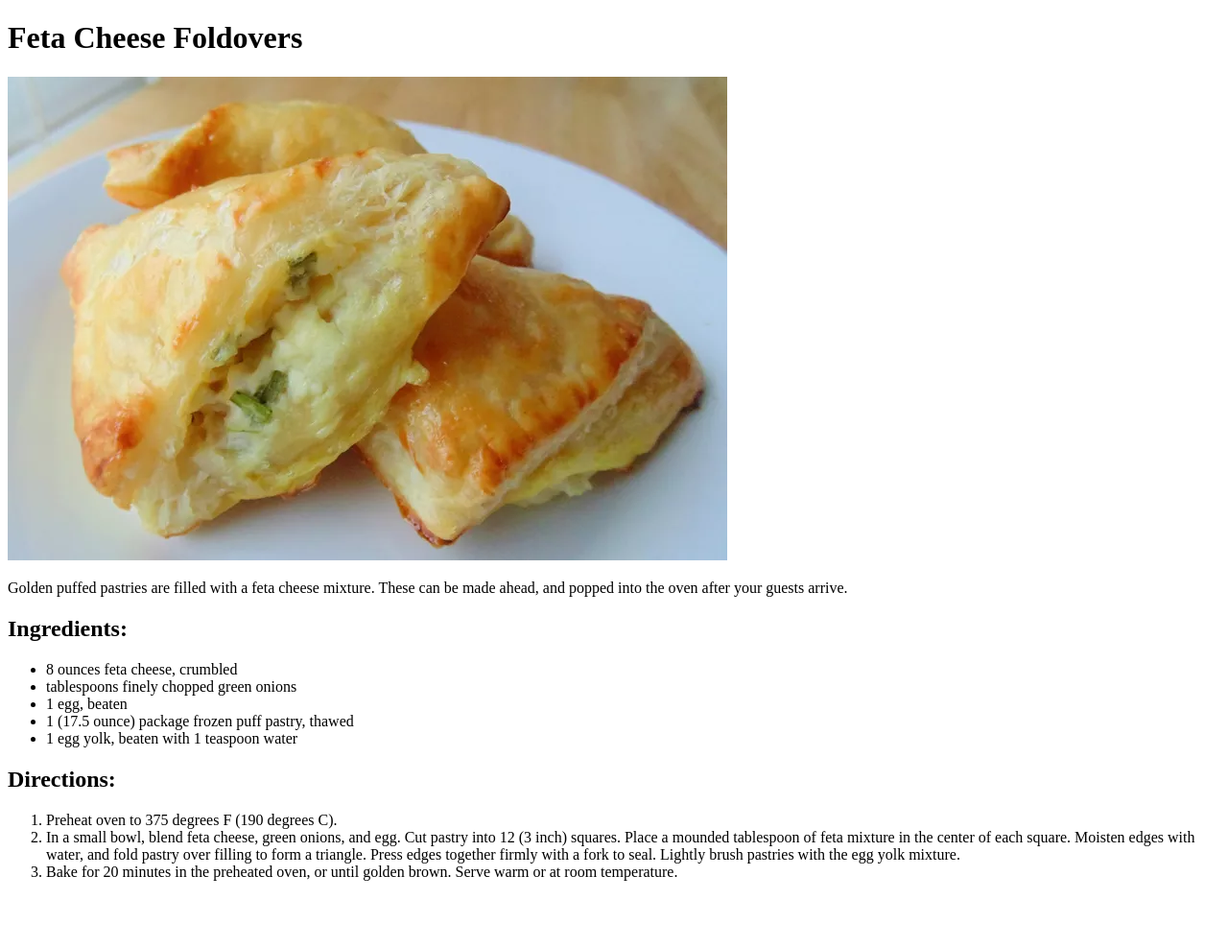
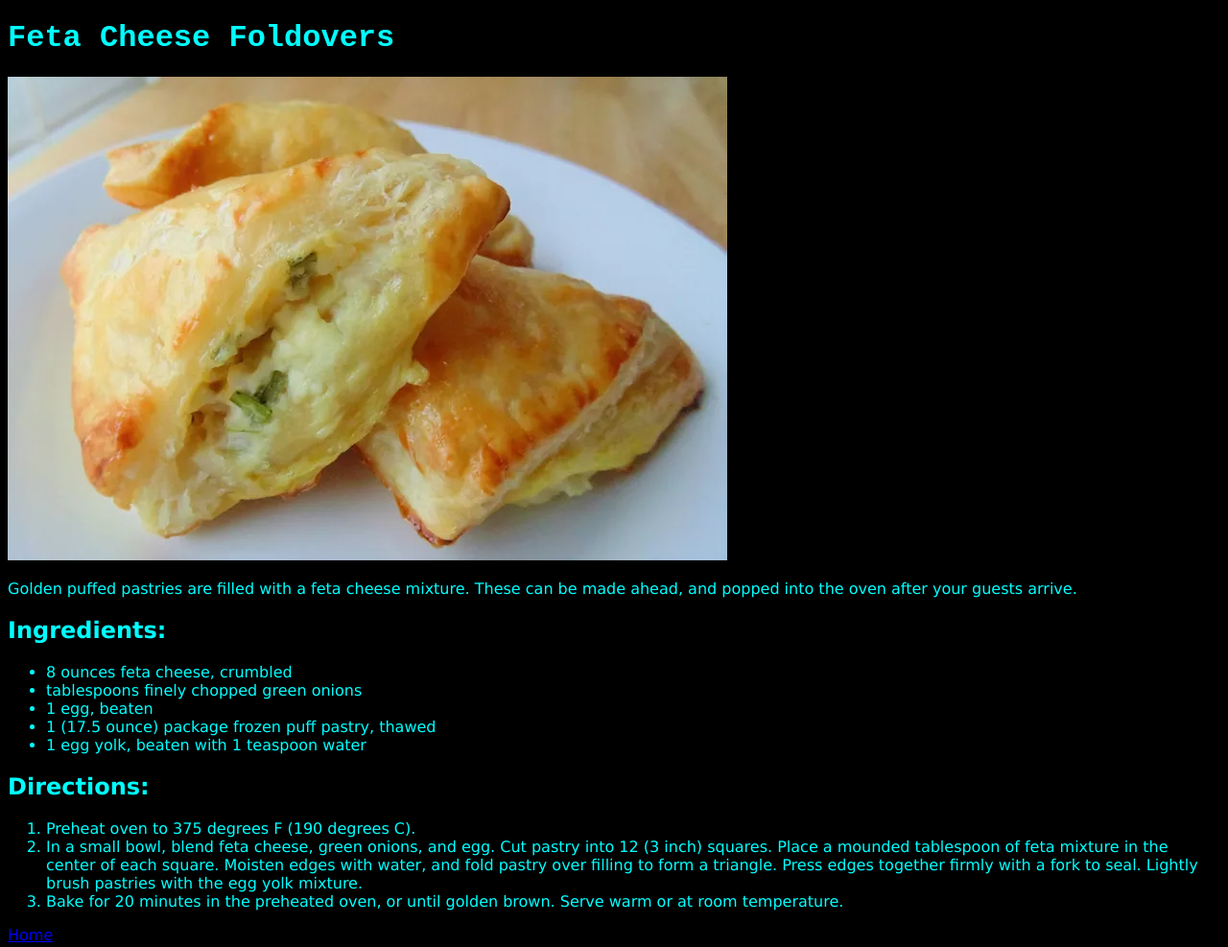
Before and after one commit to malfawkes/odin-recipes, a plain HTML site: page recipes/fetacheesefoldovers.html in a window 1280 px wide. Shown: the whole page at 96% size. Before the commit the page ends 934 px from the top, so only its background shows below. Drawn offline with Linux system fonts and the light colour scheme.

Commit message:
Added css in my pages.

```diff
--- /dev/null
+++ b/css/styles.css
@@ -0,0 +1,11 @@
+h1 {
+    font-family: 'Courier New', Courier, monospace;
+    font-size: auto;
+    color: aqua;
+}
+
+body {
+    background-color: black;
+    color: aqua;
+    font-family: Verdana, Geneva, Tahoma, sans-serif;
+}
--- a/recipes/fetacheesefoldovers.html
+++ b/recipes/fetacheesefoldovers.html
@@ -4,6 +4,7 @@
     <meta charset="UTF-8">
     <meta name="viewport" content="width=device-width, initial-scale=1.0">
     <title>Fata Cheese Foldovers</title>
+    <link rel="stylesheet" href="../css/styles.css">
 </head>
 <body>
     <h1>Feta Cheese Foldovers</h1>
@@ -23,5 +24,6 @@
         <li>In a small bowl, blend feta cheese, green onions, and egg. Cut pastry into 12 (3 inch) squares. Place a mounded tablespoon of feta mixture in the center of each square. Moisten edges with water, and fold pastry over filling to form a triangle. Press edges together firmly with a fork to seal. Lightly brush pastries with the egg yolk mixture.</li>
         <li>Bake for 20 minutes in the preheated oven, or until golden brown. Serve warm or at room temperature.</li>
     </ol>
+    <a href="../index.html">Home</a>
 </body>
 </html>
```
Also changed, not shown: index.html (+1 -0 lines), recipes/lasagna.html (+2 -0 lines).
